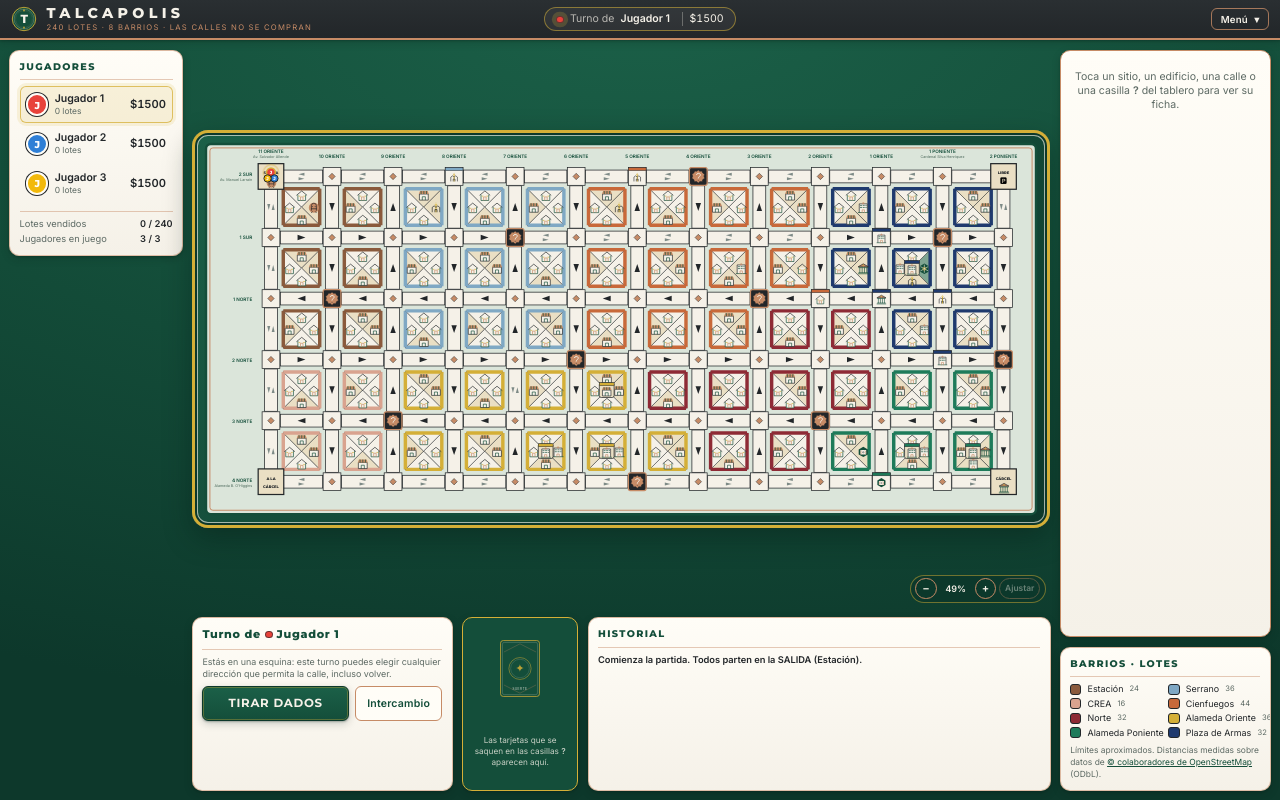
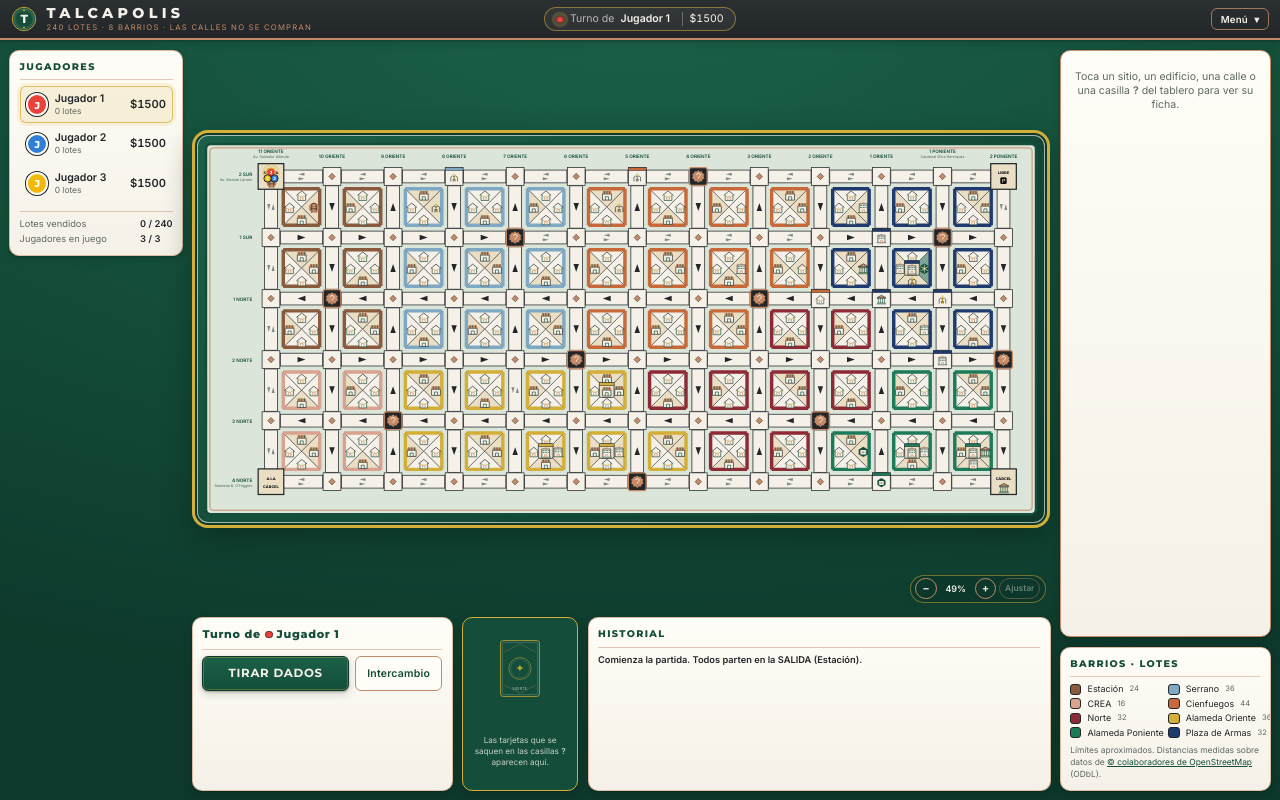
Before and after one commit to cgolivaresv/talcapolis, a React (Vite) app: page / in a window 1280 px wide. Both pictures are taken after a click on the button "EMPEZAR". Built offline with nearby package versions, Linux system fonts and the light colour scheme.

Commit message:
Revert "Quien cae en una intersección puede cambiar de dirección en su turno siguiente"
This reverts commit ee05899aaf5039b88b191149a2c30f8d57a88b22.

```diff
--- a/src/engine/movement.ts
+++ b/src/engine/movement.ts
@@ -29,11 +29,7 @@ export interface Destination {
 /**
  * Todas las casillas a las que se puede llegar avanzando exactamente `steps` casillas, respetando el
  * sentido del tránsito. Desde una intersección se entra a un tramo; desde un tramo se llega a la
- * intersección del otro extremo.
- *
- * Dirección: quien empieza su turno en una intersección (porque cayó en ella) puede elegir cualquier
- * salida que permita el sentido de las calles, incluso volver por donde vino. Una vez en marcha, al
- * pasar por una intersección no se da media vuelta (salvo que no haya otra salida).
+ * intersección del otro extremo. No se da media vuelta (salvo que no haya otra salida).
  *
  * `cameFrom` es la intersección anterior: si `from` es un tramo, la intersección por la que se entró;
  * si es una intersección, la que se dejó atrás.
@@ -60,8 +56,7 @@ export function destinations(board: Board, from: string, steps: number, cameFrom
       return;
     }
     const moves = legalMoves(board, square);
-    // En la primera casilla del turno se puede cambiar de dirección libremente.
-    const forward = path.length === 1 ? moves : moves.filter((m) => m.to !== prev);
+    const forward = moves.filter((m) => m.to !== prev);
     for (const m of forward.length > 0 ? forward : moves) walk(m.segment.id, square, remaining - 1, [...path, m.segment.id]);
   };
 
--- a/src/styles/components.css
+++ b/src/styles/components.css
@@ -146,11 +146,6 @@
 .hint {
   margin: 0;
   font-size: 0.82rem;
-}
-
-.hint-soft {
-  color: var(--ink-muted);
-  font-size: 0.72rem;
 }
 
 .hint em {
--- a/src/ui/ActionPanel.tsx
+++ b/src/ui/ActionPanel.tsx
@@ -2,7 +2,6 @@ import type { Game } from '../engine/game';
 import type { Lot } from '../engine/lots';
 import { BARRIO_COLORS } from './BoardView';
 import { KIND_LABEL, PLAYER_COLORS } from './colors';
-import { isNodeId } from '../engine/movement';
 import { Dice } from './Dice';
 
 interface Props {
@@ -79,10 +78,6 @@ export function ActionPanel({ game, lots, onRoll, onBuy, onSkip, onAccept, onRej
           Toca una casilla marcada del tablero para avanzar <em>({game.options.length} destinos)</em>.
         </p>
       ) : (
-        <>
-        {isNodeId(turnOf.at) && !turnOf.inJail ? (
-          <p className="hint hint-soft">Estás en una esquina: este turno puedes elegir cualquier dirección que permita la calle, incluso volver.</p>
-        ) : null}
         <div className="btn-row">
           <button type="button" className="btn btn-primary btn-lg" onClick={onRoll}>
             Tirar dados
@@ -91,7 +86,6 @@ export function ActionPanel({ game, lots, onRoll, onBuy, onSkip, onAccept, onRej
             Intercambio
           </button>
         </div>
-        </>
       )}
     </section>
   );
```
Also changed, not shown: 2 other files (tests, documents, lock files or other folders).
